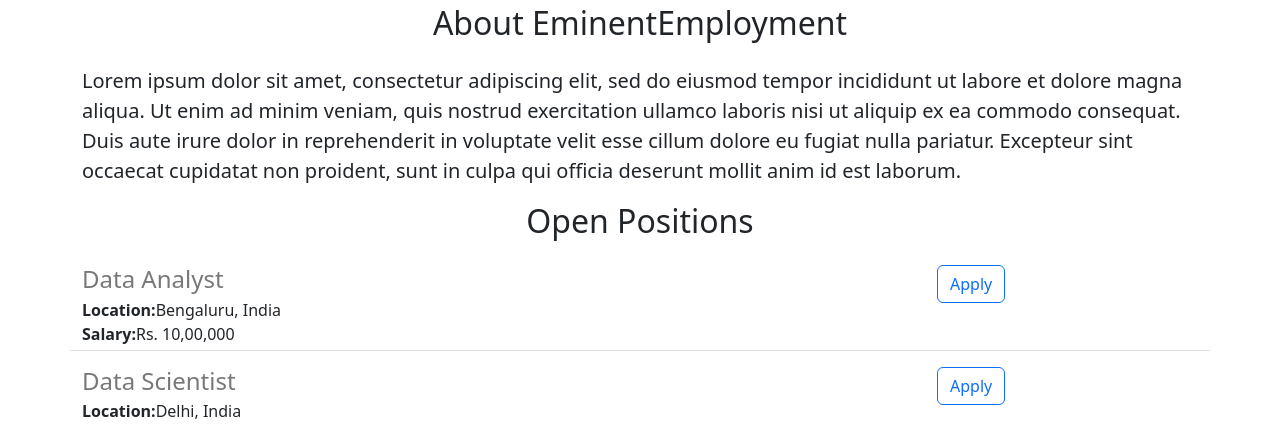
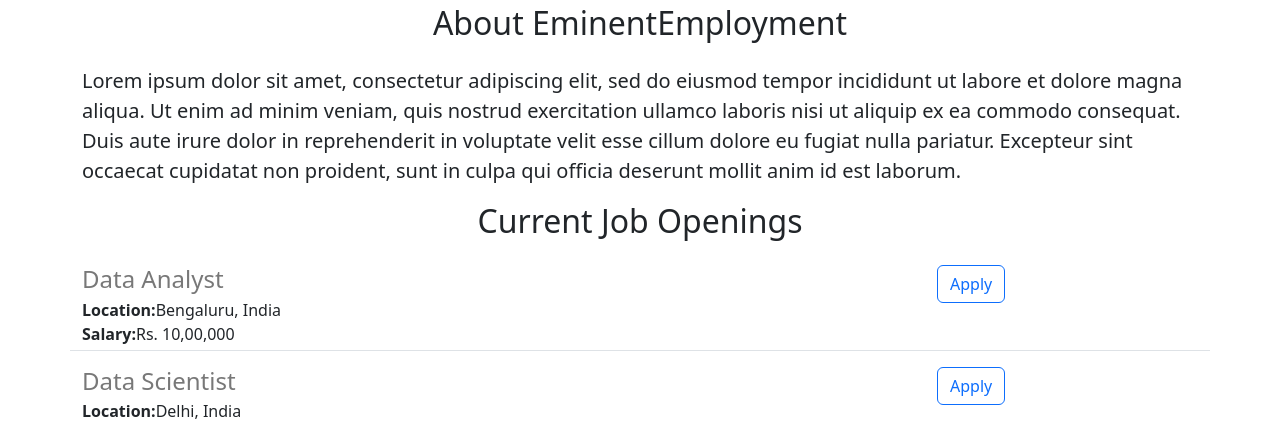
Before and after one commit to Prakharjain1211/Flask-and-Dynamic-Database-Driven-Web-App, a Flask app: page / in a window 1280 px wide. Shown: the part 444-869 px from the top of the page. Run offline with Flask 3, Linux system fonts and the light colour scheme.

Commit message:
made some changes

```diff
--- a/templates/home.html
+++ b/templates/home.html
@@ -26,7 +26,7 @@
       magna aliqua. Ut enim ad minim veniam, quis nostrud exercitation ullamco laboris nisi ut aliquip ex ea commodo
       consequat. Duis aute irure dolor in reprehenderit in voluptate velit esse cillum dolore eu fugiat nulla pariatur.
       Excepteur sint occaecat cupidatat non proident, sunt in culpa qui officia deserunt mollit anim id est laborum.</p>
-    <h2 class="text-center mt-2 mb-4">Open Positions</h2>
+    <h2 class="text-center mt-2 mb-4">Current Job Openings</h2>
     <div>
       {% for job in jobs %}
         {% include 'jobitem.html' %}
```
